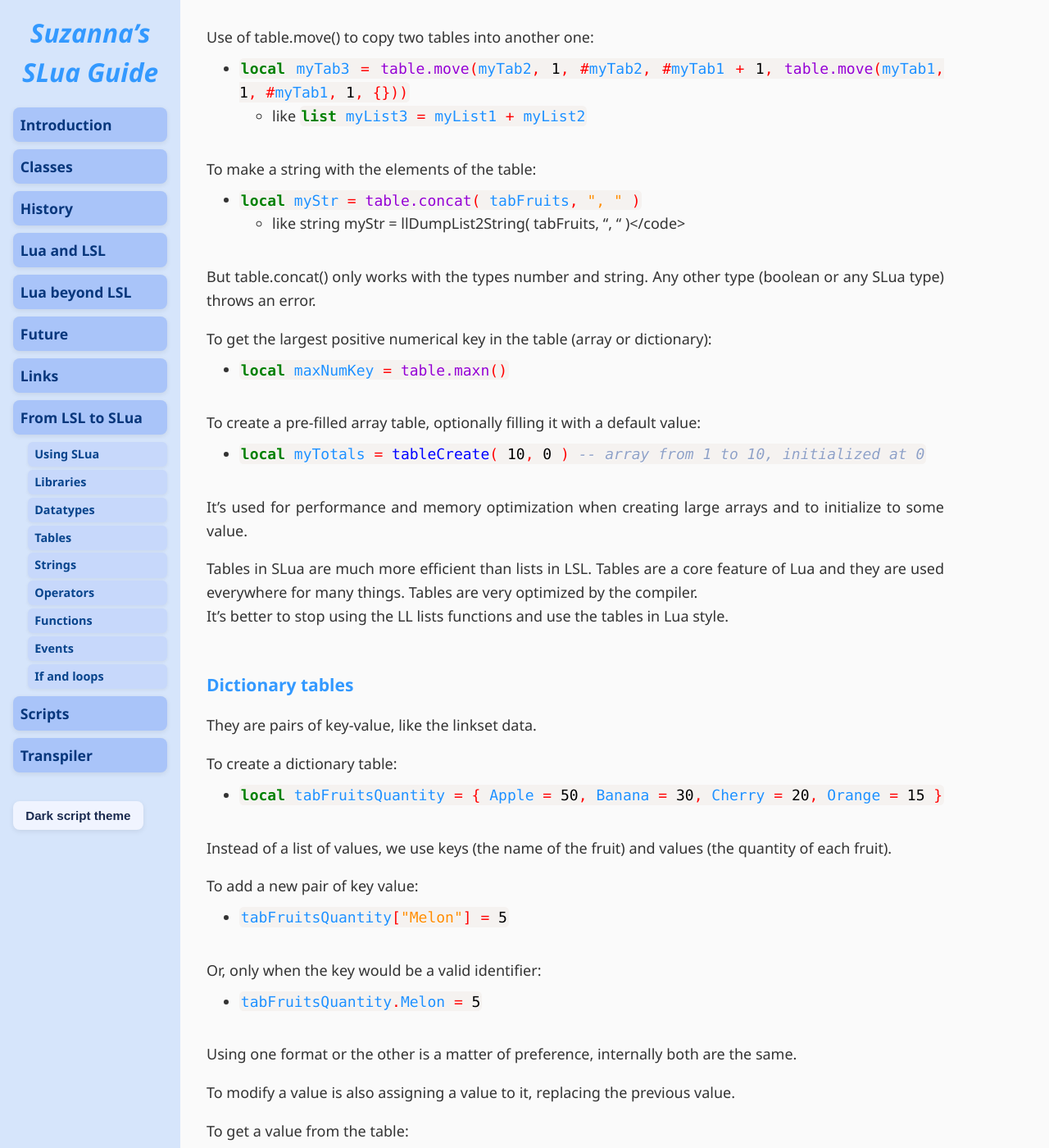
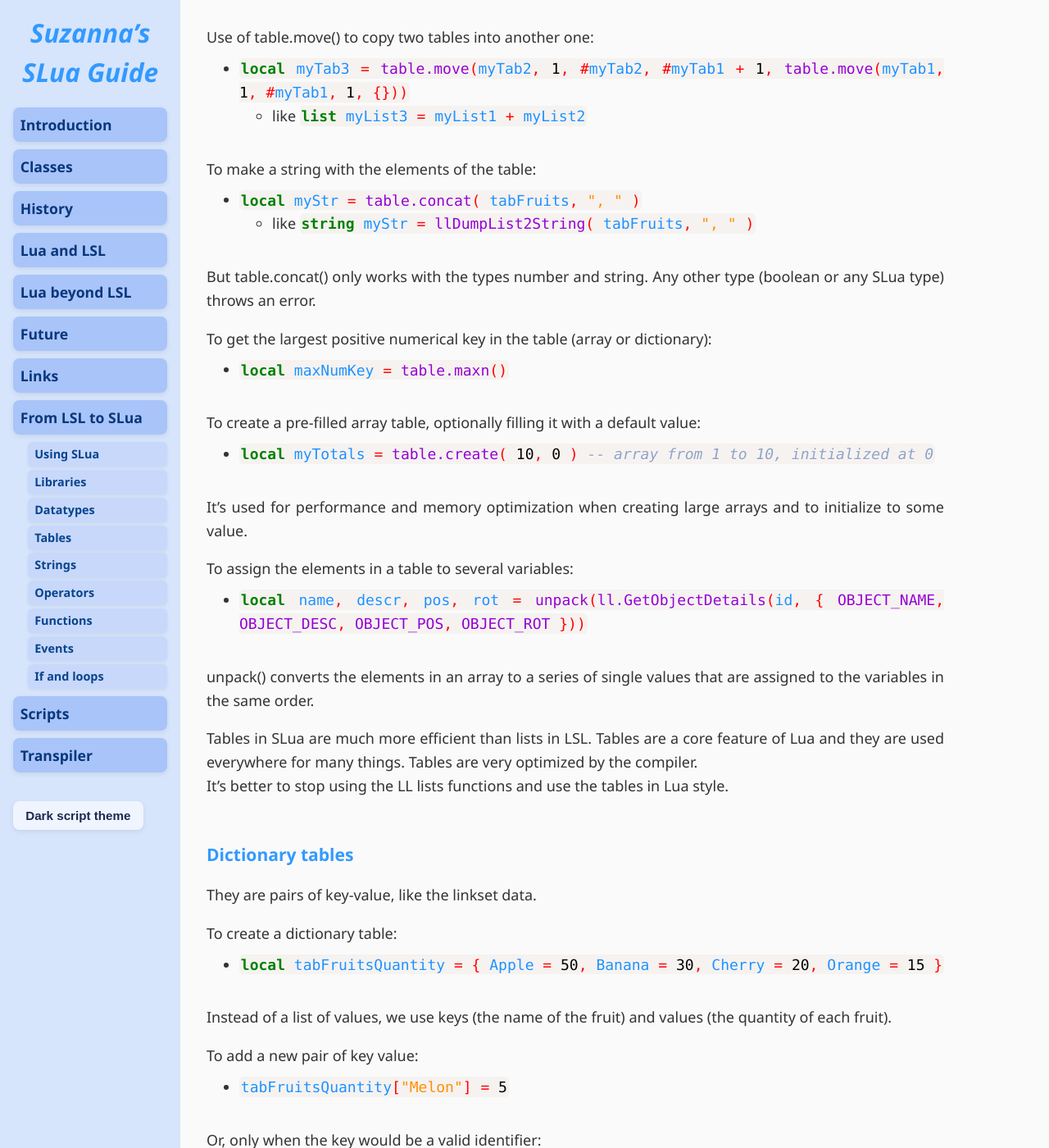
Before and after one commit to Suzanna-Linn/slua, a Jekyll site: the page built from docs/moving-lists.md, in a window 1280 px wide and 1400 px high, scrolled down 2595 px. Shown: the whole window at 82% size. Built offline with Jekyll 4.4.1, drawn with Linux system fonts in a browser that asks for light colours; nearby versions of some CDN libraries; our own code applies the rules of GitHub Pages for plain Markdown files; comment, search, counter and statistics services are not loaded.

Commit message:
Update moving-lists.md

```diff
--- a/docs/moving-lists.md
+++ b/docs/moving-lists.md
@@ -76,7 +76,7 @@ Use of table.move() to copy two tables into another one:
 
 To make a string with the elements of the table:
 - <code class="language-slua">local myStr = table.concat( tabFruits, ", " )</code>
-  - like string myStr = llDumpList2String( tabFruits, ", " )</code>
+  - like <code class="language-lsl">string myStr = llDumpList2String( tabFruits, ", " )</code>
 
 But table.concat() only works with the types number and string. Any other type (boolean or any SLua type) throws an error.
 
@@ -84,9 +84,14 @@ To get the largest positive numerical key in the table (array or dictionary):
 - <code class="language-slua">local maxNumKey = table.maxn()</code>
 
 To create a pre-filled array table, optionally filling it with a default value:
-- <code class="language-slua">local myTotals = tableCreate( 10, 0 )  -- array from 1 to 10, initialized at 0</code>
+- <code class="language-slua">local myTotals = table.create( 10, 0 )  -- array from 1 to 10, initialized at 0</code>
 
 It's used for performance and memory optimization when creating large arrays and to initialize to some value.
+
+To assign the elements in a table to several variables:
+- <code class="language-slua">local name, descr, pos, rot = unpack(ll.GetObjectDetails(id, { OBJECT_NAME, OBJECT_DESC, OBJECT_POS, OBJECT_ROT }))</code>
+
+unpack() converts the elements in an array to a series of single values that are assigned to the variables in the same order.
 
 Tables in SLua are much more efficient than lists in LSL. Tables are a core feature of Lua and they are used everywhere for many things. Tables are very optimized by the compiler.
 It's better to stop using the LL lists functions and use the tables in Lua style.
```
